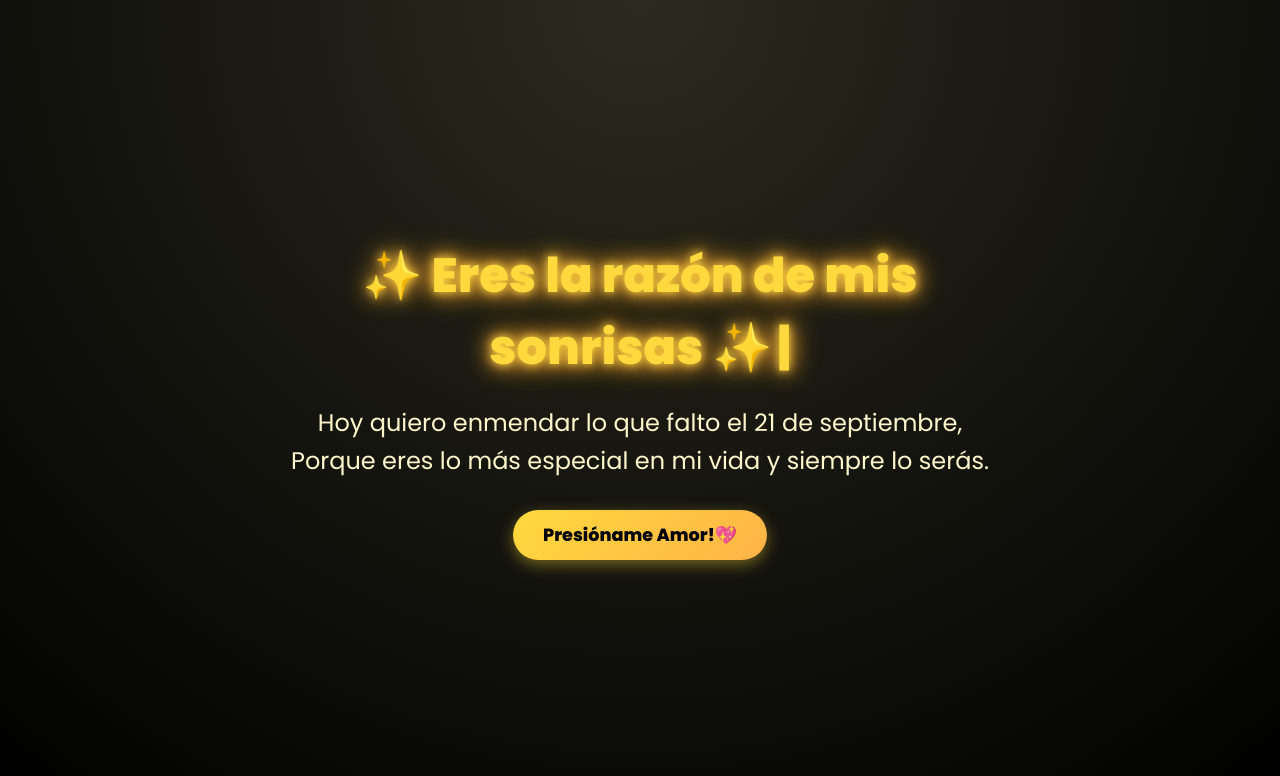
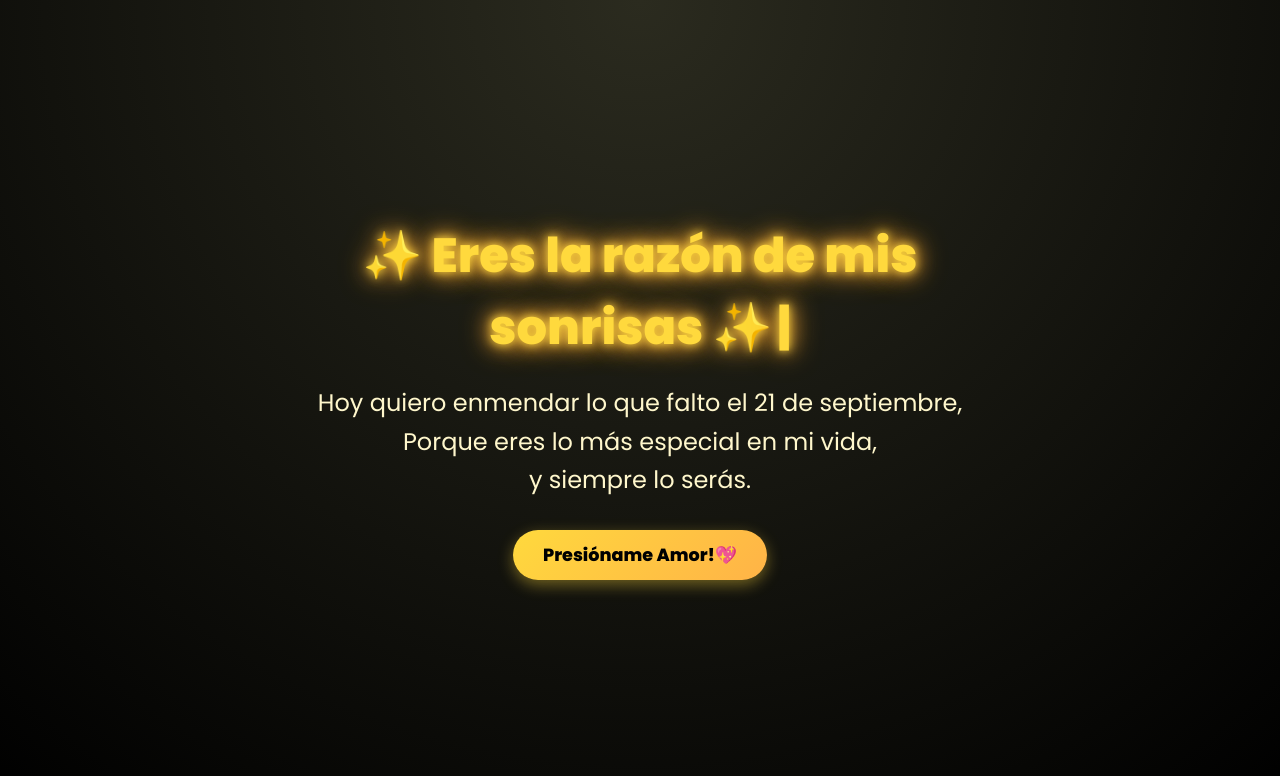
Before and after one commit to carforck/flores-amarillas, a plain HTML site: page index.html in a window 1280 px wide. Drawn offline with Linux system fonts and the light colour scheme.

Commit message:
Cambio para diferenciar proyecto

```diff
--- a/index.html
+++ b/index.html
@@ -21,7 +21,8 @@
 
    <div class="description">
   <span>Hoy quiero enmendar lo que falto el 21 de septiembre,</span><br>
-  <span>Porque eres lo más especial en mi vida y siempre lo serás.</span>
+  <span>Porque eres lo más especial en mi vida,</span><br>
+  <span> y siempre lo serás.</span>
 </div>
 
 
```
